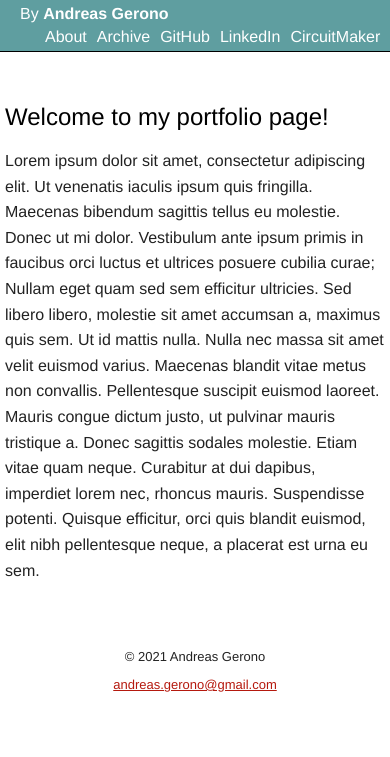
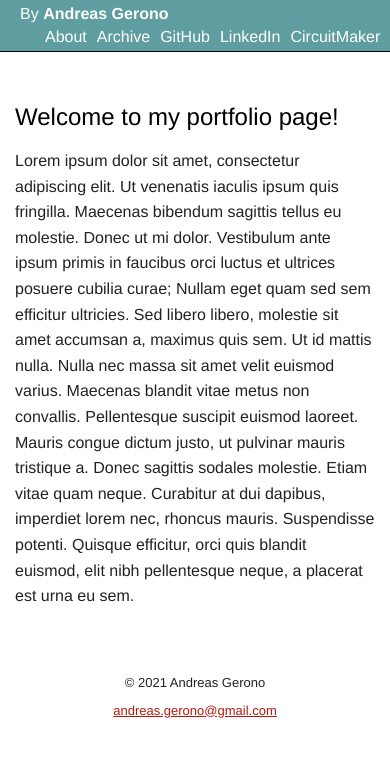
Before and after one commit to AndreasGerono/Portfolio, a Django app: page /about in a window 390 px wide. Shown: the top 757 px of the page. Run offline with Django 3.2, Linux system fonts and the light colour scheme.

Commit message:
Fix styles for smaller devices

```diff
--- a/Portfolio/portfolio_projects/static/css/styles.css
+++ b/Portfolio/portfolio_projects/static/css/styles.css
@@ -139,14 +139,14 @@ a {
 }
 .images img{
     margin-top: 50px;
-    max-width: 500px;
+    max-width: min(500px, calc(100% - 50px));
 }
 
 @media (max-width:800px) {
 .sidebar {
     width: 100%;
     min-width: 100%;
-    margin-right: 0px;
+    margin-right: 0px;s
     top: 0;
     left: 0;
     background-color: #5F9EA0;
@@ -180,8 +180,8 @@ a {
 
 .content {
     max-width: 600px;
-    width: min(600px, calc(100% - 10px));
-    min-width: min(600px, calc(100% - 10px));
+    width: min(600px, calc(100% - 30px));
+    min-width: min(600px, calc(100% - 30px));
 }
 
 }
```
